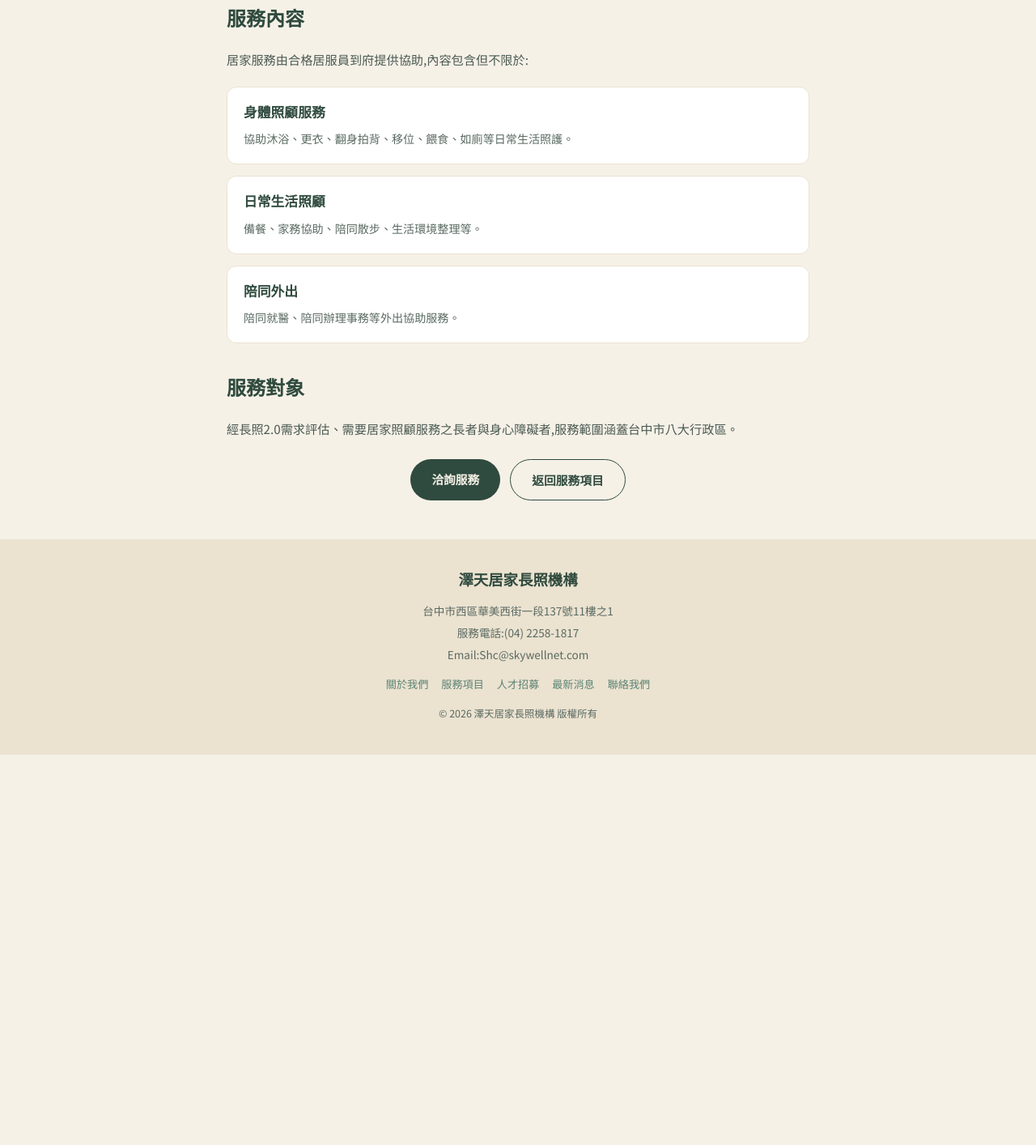
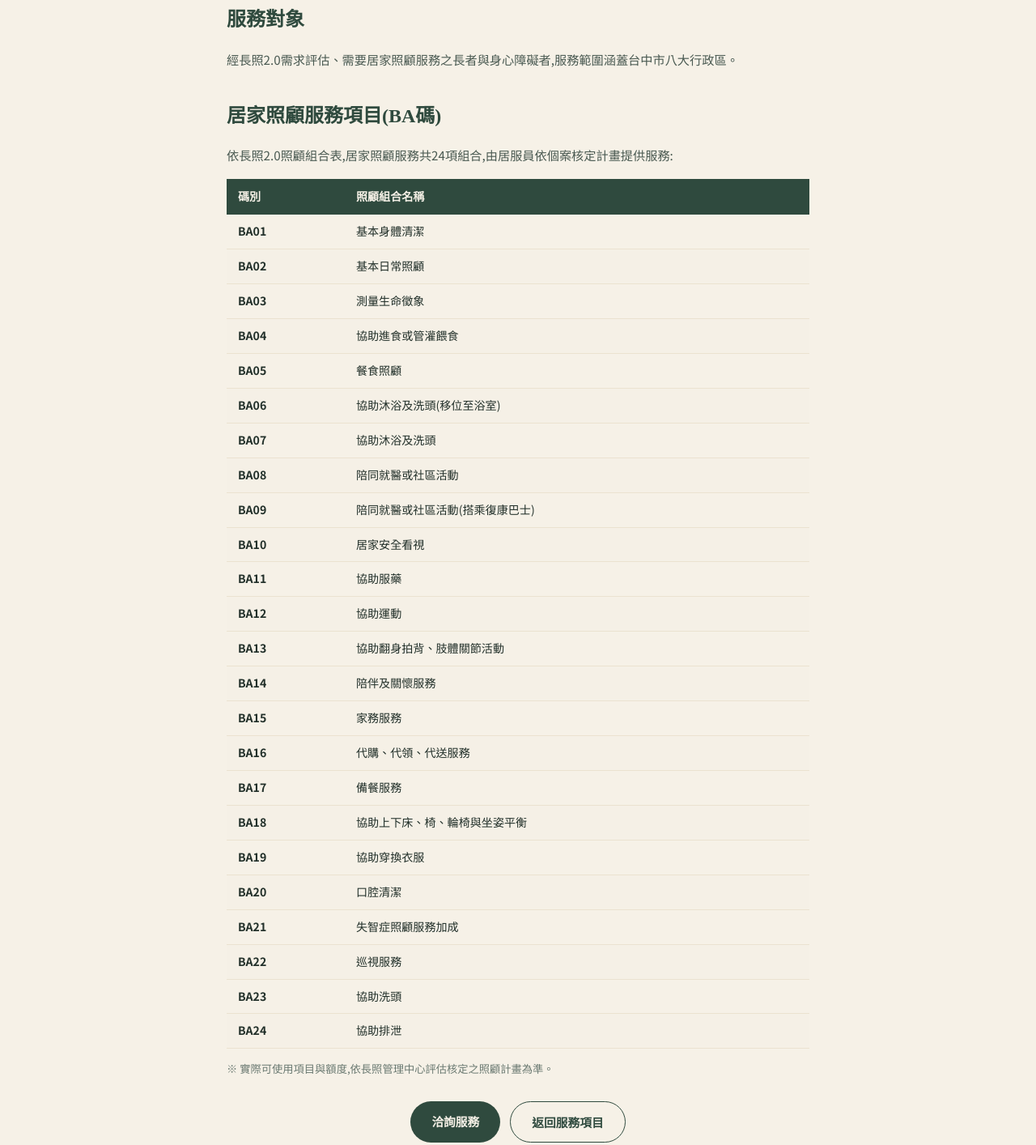
Before and after one commit to alan850425-coder/zetian-care, a plain HTML site: page service-homecare.html in a window 1280 px wide. Shown: the part 536-1950 px from the top of the page at 81% size. Before the commit the page ends 1468 px from the top, so only its background shows below. Drawn offline with Linux system fonts and the light colour scheme.

Commit message:
Add files via upload

```diff
--- a/service-homecare.html
+++ b/service-homecare.html
@@ -5,6 +5,14 @@
 <meta name="viewport" content="width=device-width, initial-scale=1.0">
 <title>居家照顧服務 | 澤天居家長照機構</title>
 <link rel="stylesheet" href="styles.css">
+<style>
+.ba-table{width:100%; border-collapse:collapse; margin-top:16px; font-size:0.88rem;}
+.ba-table th{background:var(--green-deep); color:var(--sand); padding:10px 14px; text-align:left; font-weight:700;}
+.ba-table td{padding:9px 14px; border-bottom:1px solid var(--sand-dark); color:var(--ink);}
+.ba-table tr:nth-child(even) td{background:rgba(246,241,231,0.6);}
+.ba-table tr:hover td{background:var(--sand-dark);}
+.ba-code{font-weight:700; color:var(--coral); white-space:nowrap;}
+</style>
 </head>
 <body>
 
@@ -32,27 +40,47 @@
 <section class="content">
   <div class="photo-placeholder">服務照片</div>
 
-  <h2>服務內容</h2>
-  <p>居家服務由合格居服員到府提供協助,內容包含但不限於:</p>
-  <div class="job-list">
-    <div class="job-card">
-      <h3>身體照顧服務</h3>
-      <p>協助沐浴、更衣、翻身拍背、移位、餵食、如廁等日常生活照護。</p>
-    </div>
-    <div class="job-card">
-      <h3>日常生活照顧</h3>
-      <p>備餐、家務協助、陪同散步、生活環境整理等。</p>
-    </div>
-    <div class="job-card">
-      <h3>陪同外出</h3>
-      <p>陪同就醫、陪同辦理事務等外出協助服務。</p>
-    </div>
-  </div>
-
-  <h2 style="margin-top:36px;">服務對象</h2>
+  <h2>服務對象</h2>
   <p>經長照2.0需求評估、需要居家照顧服務之長者與身心障礙者,服務範圍涵蓋台中市八大行政區。</p>
 
-  <div class="btn-row" style="margin-top:24px;">
+  <h2 style="margin-top:36px;">居家照顧服務項目(BA碼)</h2>
+  <p>依長照2.0照顧組合表,居家照顧服務共24項組合,由居服員依個案核定計畫提供服務:</p>
+
+  <table class="ba-table">
+    <thead>
+      <tr><th>碼別</th><th>照顧組合名稱</th></tr>
+    </thead>
+    <tbody>
+      <tr><td class="ba-code">BA01</td><td>基本身體清潔</td></tr>
+      <tr><td class="ba-code">BA02</td><td>基本日常照顧</td></tr>
+      <tr><td class="ba-code">BA03</td><td>測量生命徵象</td></tr>
+      <tr><td class="ba-code">BA04</td><td>協助進食或管灌餵食</td></tr>
+      <tr><td class="ba-code">BA05</td><td>餐食照顧</td></tr>
+      <tr><td class="ba-code">BA06</td><td>協助沐浴及洗頭(移位至浴室)</td></tr>
+      <tr><td class="ba-code">BA07</td><td>協助沐浴及洗頭</td></tr>
+      <tr><td class="ba-code">BA08</td><td>陪同就醫或社區活動</td></tr>
+      <tr><td class="ba-code">BA09</td><td>陪同就醫或社區活動(搭乘復康巴士)</td></tr>
+      <tr><td class="ba-code">BA10</td><td>居家安全看視</td></tr>
+      <tr><td class="ba-code">BA11</td><td>協助服藥</td></tr>
+      <tr><td class="ba-code">BA12</td><td>協助運動</td></tr>
+      <tr><td class="ba-code">BA13</td><td>協助翻身拍背、肢體關節活動</td></tr>
+      <tr><td class="ba-code">BA14</td><td>陪伴及關懷服務</td></tr>
+      <tr><td class="ba-code">BA15</td><td>家務服務</td></tr>
+      <tr><td class="ba-code">BA16</td><td>代購、代領、代送服務</td></tr>
+      <tr><td class="ba-code">BA17</td><td>備餐服務</td></tr>
+      <tr><td class="ba-code">BA18</td><td>協助上下床、椅、輪椅與坐姿平衡</td></tr>
+      <tr><td class="ba-code">BA19</td><td>協助穿換衣服</td></tr>
+      <tr><td class="ba-code">BA20</td><td>口腔清潔</td></tr>
+      <tr><td class="ba-code">BA21</td><td>失智症照顧服務加成</td></tr>
+      <tr><td class="ba-code">BA22</td><td>巡視服務</td></tr>
+      <tr><td class="ba-code">BA23</td><td>協助洗頭</td></tr>
+      <tr><td class="ba-code">BA24</td><td>協助排泄</td></tr>
+    </tbody>
+  </table>
+
+  <p style="margin-top:14px; font-size:0.83rem; color:#6b7a72;">※ 實際可使用項目與額度,依長照管理中心評估核定之照顧計畫為準。</p>
+
+  <div class="btn-row" style="margin-top:28px;">
     <a href="contact.html" class="btn btn-primary">洽詢服務</a>
     <a href="services.html" class="btn btn-secondary">返回服務項目</a>
   </div>
```
Also changed, not shown: index.html (+58 -4 lines).
